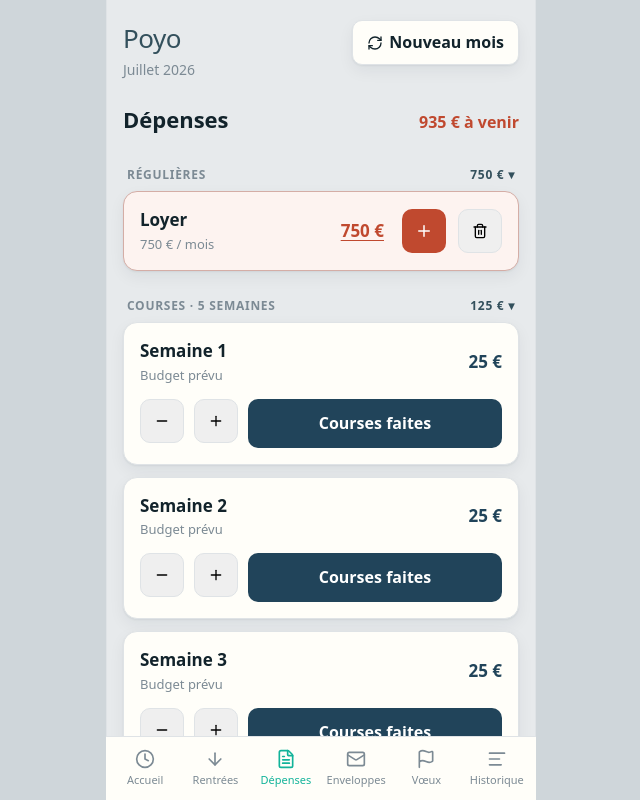
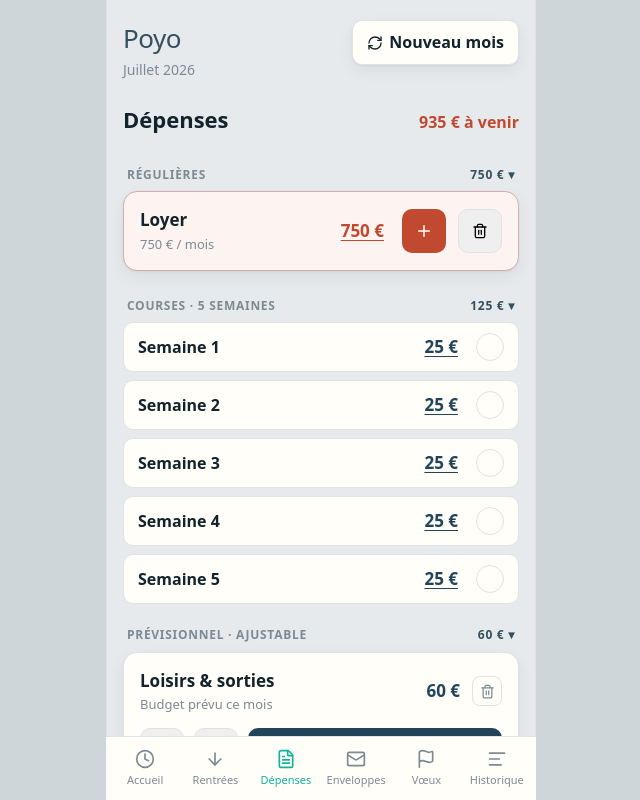
Before and after one commit to ShumiFr/Poyo, a React (Vite) app: page /depenses in a window 1280 px wide. Shown: the top 800 px of the page, without its empty margins (319-959 px from the left). Built offline with nearby package versions, Linux system fonts and the light colour scheme.

Commit message:
Courses: affichage compact par semaine + montant exact éditable (definirBudgetSemaine) + test

```diff
--- a/src/components/SemaineCard.tsx
+++ b/src/components/SemaineCard.tsx
@@ -1,29 +1,55 @@
-import { Minus, Plus } from 'lucide-react'
+import { useState } from 'react'
+import { Check } from 'lucide-react'
 import { useBudget } from '../store/useBudget'
+import { Modal } from './Modal'
 import format from '../lib/format'
 import type { SemaineCourses } from '../types'
 
 export default function SemaineCard({ index, semaine }: { index: number, semaine: SemaineCourses }) {
-   const ajuster = useBudget((state) => state.ajusterSemaine)
+   const definirBudget = useBudget((state) => state.definirBudgetSemaine)
    const basculer = useBudget((state) => state.basculerSemaineFaite)
 
+   const [ouvertEdit, setOuvertEdit] = useState(false)
+   const [saisie, setSaisie] = useState("")
+
+   function ouvrirEdit() {
+      setSaisie(String(semaine.budget))
+      setOuvertEdit(true)
+   }
+
+   function enregistrer() {
+      definirBudget(index, Number(saisie.replace(",", ".")))
+      setOuvertEdit(false)
+   }
+
    return (
-      <div className={semaine.faite ? "card payee" : "card"}>
-         <div className="carte-tete">
-            <span className="libelle-col">
-               <h3>Semaine {index + 1}</h3>
-               <div className="sous">Budget prévu</div>
-            </span>
-            <span className="montant text-navy">{format(semaine.budget)}</span>
-         </div>
+      <div className={semaine.faite ? "semaine-row faite" : "semaine-row"}>
+         <span className="semaine-nom">Semaine {index + 1}</span>
 
-         <div className="carte-actions">
-            <button className="carre" onClick={() => ajuster(index, -5)} aria-label="Moins 5 €"><Minus size={16} /></button>
-            <button className="carre" onClick={() => ajuster(index, 5)} aria-label="Plus 5 €"><Plus size={16} /></button>
-            <button className="btn btn-primary" onClick={() => basculer(index)}>
-               {semaine.faite ? "Fait ✓" : "Courses faites"}
-            </button>
-         </div>
+         {semaine.faite
+            ? <span className="montant text-navy">{format(semaine.budget)}</span>
+            : <button className="montant-edit text-navy" onClick={ouvrirEdit}>{format(semaine.budget)}</button>}
+
+         <button
+            className={semaine.faite ? "semaine-check ok" : "semaine-check"}
+            onClick={() => basculer(index)}
+            aria-label={semaine.faite ? "Annuler les courses" : "Courses faites"}
+         >
+            {semaine.faite && <Check size={16} />}
+         </button>
+
+         <Modal isOpen={ouvertEdit} onClose={() => setOuvertEdit(false)}>
+            <h2>Budget · Semaine {index + 1}</h2>
+            <p className="sous">Montant prévu pour cette semaine</p>
+            <div className="champ">
+               <label>Montant</label>
+               <input value={saisie} onChange={(e) => setSaisie(e.target.value)} />
+            </div>
+            <div className="pave-actions">
+               <button className="btn" onClick={() => setOuvertEdit(false)}>Annuler</button>
+               <button className="btn btn-primary" onClick={enregistrer}>Enregistrer</button>
+            </div>
+         </Modal>
       </div>
    )
 }
--- a/src/index.css
+++ b/src/index.css
@@ -258,6 +258,29 @@ button { font: inherit; cursor: pointer; }
 }
 .libelle-col { flex: 1; }
 .libelle-col h3 { font-size: 17px; }
+
+/* ligne compacte de semaine de courses (D7) */
+.semaine-row {
+   display: flex;
+   align-items: center;
+   gap: 12px;
+   background: var(--card);
+   border: 1px solid var(--line);
+   border-radius: var(--radius-sm);
+   padding: 10px 14px;
+   margin-bottom: 8px;
+}
+.semaine-row.faite { opacity: .6; }
+.semaine-nom { flex: 1; font-weight: 600; color: var(--ink); }
+.semaine-check {
+   width: 28px; height: 28px; flex: none;
+   display: inline-flex; align-items: center; justify-content: center;
+   border: 1px solid var(--line);
+   border-radius: 999px;
+   background: var(--card);
+   color: #fff;
+}
+.semaine-check.ok { background: var(--navy); border-color: transparent; }
 
 /* mini bouton icône (historique / modifier sur les cartes) */
 .carre-mini {
--- a/src/store/useBudget.ts
+++ b/src/store/useBudget.ts
@@ -21,6 +21,7 @@ export interface BudgetStore {
 
    //Courses (D7)
    ajusterSemaine: (index: number, delta: number) => void
+   definirBudgetSemaine: (index: number, montant: number) => void
    basculerSemaineFaite: (index: number) => void
 
    //Prévisionnel (D6)
@@ -149,6 +150,13 @@ export const useBudget = create<BudgetStore>()(persist((set, get) => ({
       set((state) => ({
          courses: state.courses.map((s, i) =>
             i === index ? { ...s, budget: Math.max(0, s.budget + delta) } : s
+         )
+      })),
+
+   definirBudgetSemaine: (index, montant) =>
+      set((state) => ({
+         courses: state.courses.map((s, i) =>
+            i === index ? { ...s, budget: Math.max(0, montant) } : s
          )
       })),
 
```
Also changed, not shown: 2 other files (tests, documents, lock files or other folders).
